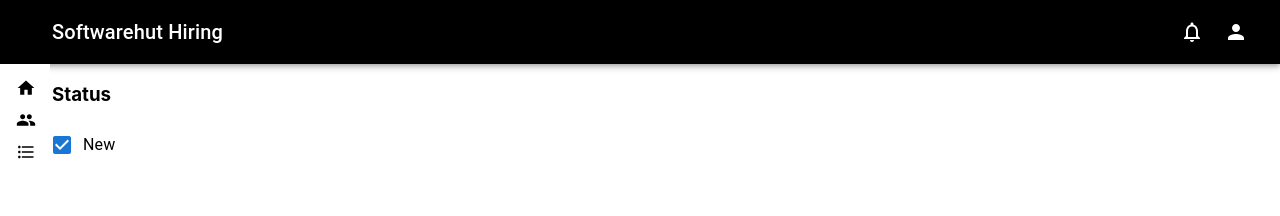
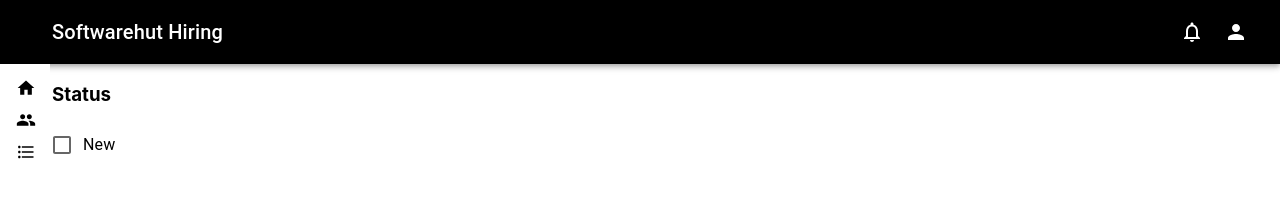
Before and after one commit to softwarehutpl/HeRo-frontend-2, a React (Create React App) app: page /candidates in a window 1280 px wide. Shown: the top 216 px of the page. Built offline with nearby package versions, Linux system fonts and the light colour scheme.

Commit message:
Checkbox filter (#18)
* changing navbar color for black

* added row component

* added row component

* added row component

* added row component

* fix checked funcion

* fix checkbox funcion

```diff
--- a/src/modules/common/components/checkboxFilters/CheckboxFilters.tsx
+++ b/src/modules/common/components/checkboxFilters/CheckboxFilters.tsx
@@ -3,16 +3,22 @@
 import CheckboxRow from "./CheckboxRow";
 
 const CheckboxFilters = () => {
-  const [checked, setChecked] = React.useState(true);
 
-  const handleCheckedbox = () => {
-    setChecked((prevState) => !prevState);
+  const [checked, setChecked] = React.useState(false);
+
+  const handleOnClick = (value: boolean) => {
+    setChecked(value);
+    // go to parent
   };
 
   return (
     <FormGroup>
       <h3>Status</h3>
-      <CheckboxRow isChecked={checked} label="New" />
+      <CheckboxRow
+        isChecked={checked}
+        handleOnClick={handleOnClick}
+        label="New"
+      />
     </FormGroup>
   );
 };
--- a/src/modules/common/components/checkboxFilters/CheckboxRow.tsx
+++ b/src/modules/common/components/checkboxFilters/CheckboxRow.tsx
@@ -1,19 +1,29 @@
-import react, { FunctionComponent } from "react";
+
+import { FunctionComponent, useState } from "react";
 import FormControlLabel from "@mui/material/FormControlLabel";
 import Checkbox from "@mui/material/Checkbox";
 
 interface CheckboxRowProps {
   label: string;
   isChecked: boolean;
+  handleOnClick: (value: boolean) => void;
 }
 
 const CheckboxRow: FunctionComponent<CheckboxRowProps> = ({
   label,
   isChecked,
+  handleOnClick,
 }) => {
+  const [checkboxValue, setCheckboxValue] = useState(isChecked);
+
+  const handleOnChange = (event: React.ChangeEvent<HTMLInputElement>) => {
+    setCheckboxValue(event.target.checked);
+    handleOnClick(event.target.checked);
+  };
+
   return (
     <FormControlLabel
-      control={<Checkbox checked={isChecked} />}
+      control={<Checkbox checked={checkboxValue} onChange={handleOnChange} />}
       label={label}
     />
   );
```
